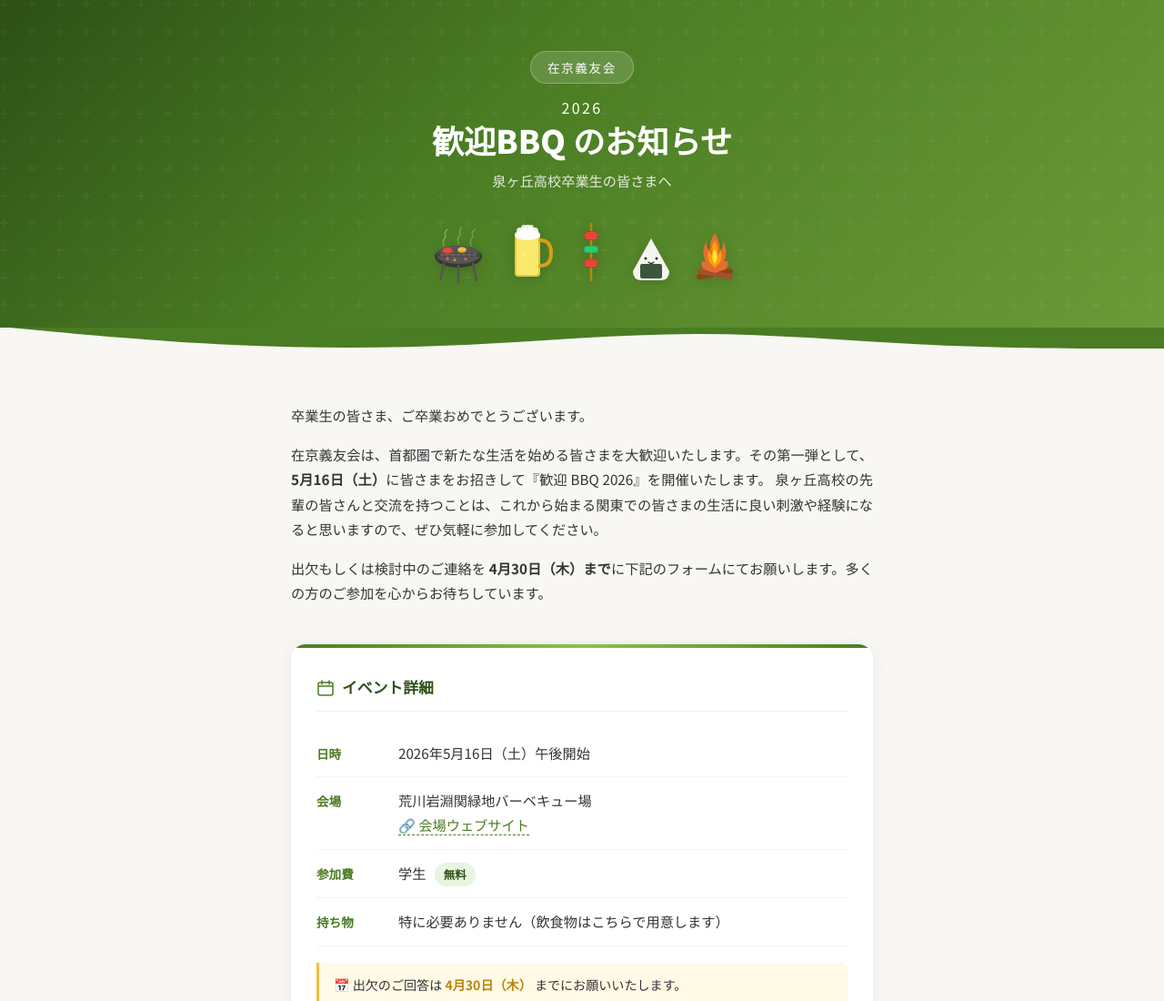
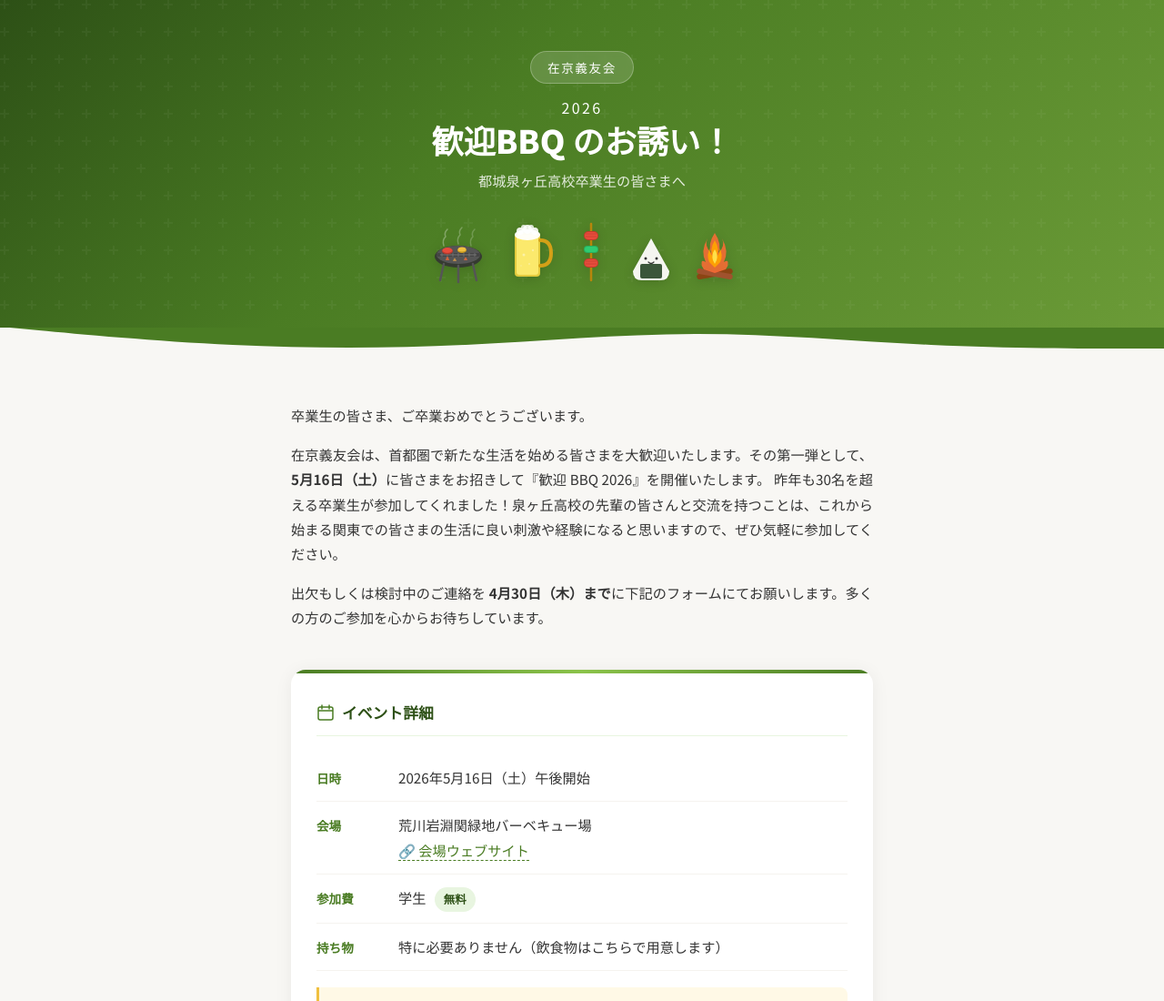
Before and after one commit to splaika/bbq2026, a plain HTML site: page index.html in a window 1280 px wide. Shown: the top 1100 px of the page at 91% size. Drawn offline with Linux system fonts and the light colour scheme.

Commit message:
Update index.html

```diff
--- a/index.html
+++ b/index.html
@@ -225,8 +225,8 @@
   <section class="hero">
     <div class="hero-content">
       <div class="hero-badge">在京義友会</div>
-      <h1><span class="year">2026</span>歓迎BBQ のお知らせ</h1>
-      <p class="hero-sub">泉ヶ丘高校卒業生の皆さまへ</p>
+      <h1><span class="year">2026</span>歓迎BBQ のお誘い！</h1>
+      <p class="hero-sub">都城泉ヶ丘高校卒業生の皆さまへ</p>
 
       <!-- BBQ Illustrations -->
       <div class="hero-illust">
@@ -339,7 +339,7 @@
       <p>
         在京義友会は、首都圏で新たな生活を始める皆さまを大歓迎いたします。その第一弾として、
         <strong>5月16日（土）</strong>に皆さまをお招きして『歓迎 BBQ 2026』を開催いたします。
-        泉ヶ丘高校の先輩の皆さんと交流を持つことは、これから始まる関東での皆さまの生活に良い刺激や経験になると思いますので、ぜひ気軽に参加してください。
+        昨年も30名を超える卒業生が参加してくれました！泉ヶ丘高校の先輩の皆さんと交流を持つことは、これから始まる関東での皆さまの生活に良い刺激や経験になると思いますので、ぜひ気軽に参加してください。
       </p>
       <p>
         出欠もしくは検討中のご連絡を <strong>4月30日（木）まで</strong>に下記のフォームにてお願いします。多くの方のご参加を心からお待ちしています。
@@ -360,7 +360,7 @@
         <div class="info-label">会場</div>
         <div class="info-value">
           荒川岩淵関緑地バーベキュー場<br>
-          <a href="https://reserve.arakawaiwabuchi-bbq.jp/" target="_blank" rel="noopener">🔗 会場ウェブサイト</a>
+          <a href="https://www.arakawaiwabuchi-bbq.jp/access/" target="_blank" rel="noopener">🔗 会場ウェブサイト</a>
         </div>
       </div>
       <div class="info-row">
```
